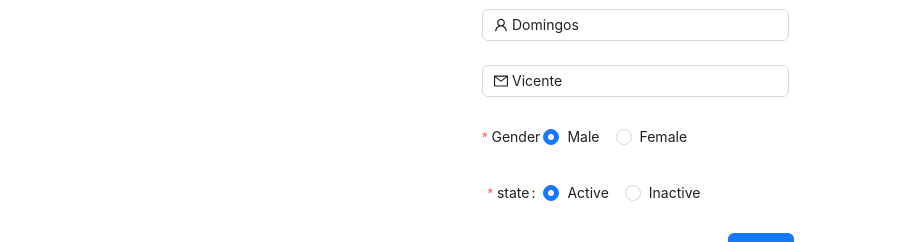
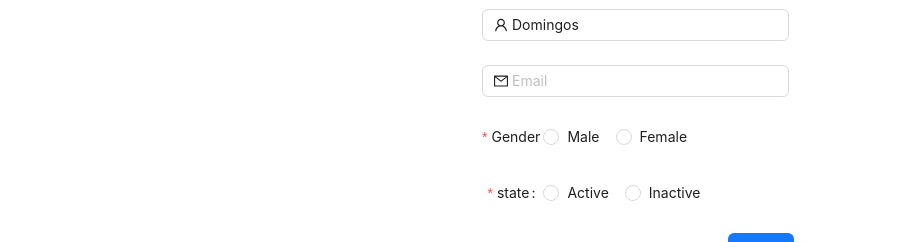
Before and after one commit to sombo20/Sistema-de-gerenciamento-de-usuarios, a React (Vite) app: page /register in a window 1280 px wide. Shown: the part 135-377 px from the top of the page, without its empty margins (0-902 px from the left). Built offline with nearby package versions, Linux system fonts and the light colour scheme.

Commit message:
Update Form.tsx

```diff
--- a/src/components/Form.tsx
+++ b/src/components/Form.tsx
@@ -36,10 +36,7 @@ function FormUser({UserFunction}):USER{
             wrapperCol={{ span: 10 }}
             initialValues={
             {
-               username: "Domingos",
-               email:"Vicente",
-               gender: "male",
-               status: "active"
+               username: "Domingos"
              }}
             onFinish={onFinish}
             onFinishFailed={onFinishFailed}
```
